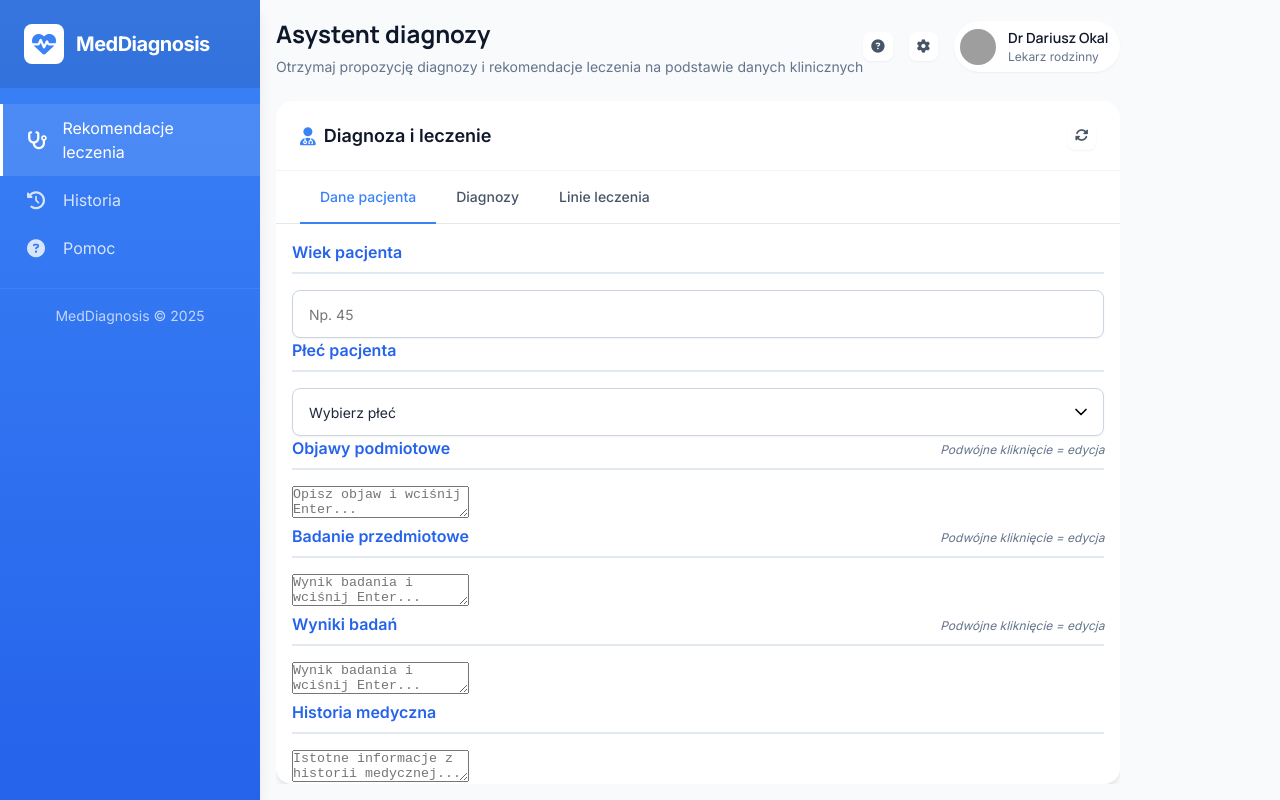
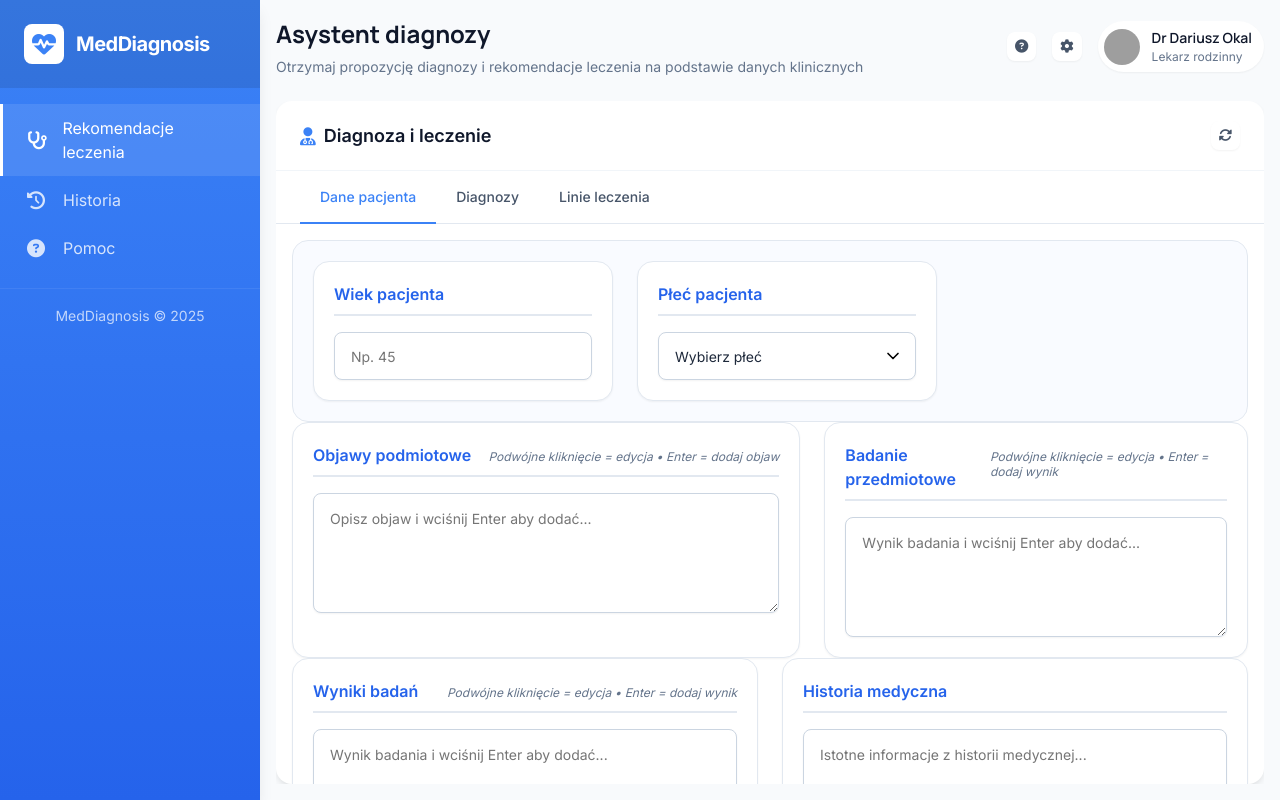
Before and after one commit to Solozzo25/MedicalVercelApp, a Next.js app: page / in a window 1280 px wide. Built offline with nearby package versions, Linux system fonts and the light colour scheme; grey boxes are pictures that could not be loaded.

Commit message:
JeszczeDiagnosisForm

```diff
--- a/src/components/DiagnosisForm.jsx
+++ b/src/components/DiagnosisForm.jsx
@@ -210,8 +210,8 @@ export default function DiagnosisForm({ onFormSubmit, isLoading }) {
     <div className="diagnosis-form-container">
       <form onSubmit={handleSubmit}>
         {/* Górna sekcja - Wiek i Płeć */}
-        <div className="form-top-row">
-          <div className="form-group-compact">
+        <div className="form-basic-info">
+          <div className="form-field">
             <label htmlFor="age" className="form-label">Wiek pacjenta</label>
             <input
               type="number"
@@ -225,7 +225,7 @@ export default function DiagnosisForm({ onFormSubmit, isLoading }) {
             />
           </div>
 
-          <div className="form-group-compact">
+          <div className="form-field">
             <label htmlFor="sex" className="form-label">Płeć pacjenta</label>
             <select
               id="sex"
@@ -243,19 +243,19 @@ export default function DiagnosisForm({ onFormSubmit, isLoading }) {
           </div>
         </div>
 
-        {/* Środkowa sekcja - Objawy */}
-        <div className="form-main-grid">
-          <div className="form-group-compact">
+        {/* Główna sekcja - Objawy i badania */}
+        <div className="form-main-content">
+          <div className="form-field">
             <label htmlFor="symptoms" className="form-label">
               Objawy podmiotowe
-              <span className="form-hint">Podwójne kliknięcie = edycja</span>
+              <span className="form-hint">Podwójne kliknięcie = edycja • Enter = dodaj objaw</span>
             </label>
             <ChipDisplay chips={symptomChips} field="symptoms" />
             <textarea
               id="symptoms"
               name="symptoms"
-              className="form-textarea-compact"
-              placeholder="Opisz objaw i wciśnij Enter..."
+              className="form-textarea"
+              placeholder="Opisz objaw i wciśnij Enter aby dodać..."
               value={formData.symptoms}
               onChange={handleChange}
               onKeyDown={(e) => handleChipAdd(e, 'symptoms')}
@@ -263,17 +263,17 @@ export default function DiagnosisForm({ onFormSubmit, isLoading }) {
             ></textarea>
           </div>
 
-          <div className="form-group-compact">
+          <div className="form-field">
             <label htmlFor="physicalExam" className="form-label">
               Badanie przedmiotowe
-              <span className="form-hint">Podwójne kliknięcie = edycja</span>
+              <span className="form-hint">Podwójne kliknięcie = edycja • Enter = dodaj wynik</span>
             </label>
             <ChipDisplay chips={physicalExamChips} field="physicalExam" />
             <textarea
               id="physicalExam"
               name="physicalExam"
-              className="form-textarea-compact"
-              placeholder="Wynik badania i wciśnij Enter..."
+              className="form-textarea"
+              placeholder="Wynik badania i wciśnij Enter aby dodać..."
               value={formData.physicalExam}
               onChange={handleChange}
               onKeyDown={(e) => handleChipAdd(e, 'physicalExam')}
@@ -282,30 +282,30 @@ export default function DiagnosisForm({ onFormSubmit, isLoading }) {
         </div>
 
         {/* Dolna sekcja - Wyniki i Historia */}
-        <div className="form-bottom-grid">
-          <div className="form-group-compact">
+        <div className="form-secondary-content">
+          <div className="form-field">
             <label htmlFor="additionalTests" className="form-label">
               Wyniki badań
-              <span className="form-hint">Podwójne kliknięcie = edycja</span>
+              <span className="form-hint">Podwójne kliknięcie = edycja • Enter = dodaj wynik</span>
             </label>
             <ChipDisplay chips={additionalTestsChips} field="additionalTests" />
             <textarea
               id="additionalTests"
               name="additionalTests"
-              className="form-textarea-compact"
-              placeholder="Wynik badania i wciśnij Enter..."
+              className="form-textarea"
+              placeholder="Wynik badania i wciśnij Enter aby dodać..."
               value={formData.additionalTests}
               onChange={handleChange}
               onKeyDown={(e) => handleChipAdd(e, 'additionalTests')}
             ></textarea>
           </div>
 
-          <div className="form-group-compact">
+          <div className="form-field">
             <label htmlFor="medicalHistory" className="form-label">Historia medyczna</label>
             <textarea
               id="medicalHistory"
               name="medicalHistory"
-              className="form-textarea-compact"
+              className="form-textarea"
               placeholder="Istotne informacje z historii medycznej..."
               value={formData.medicalHistory}
               onChange={handleChange}
```
